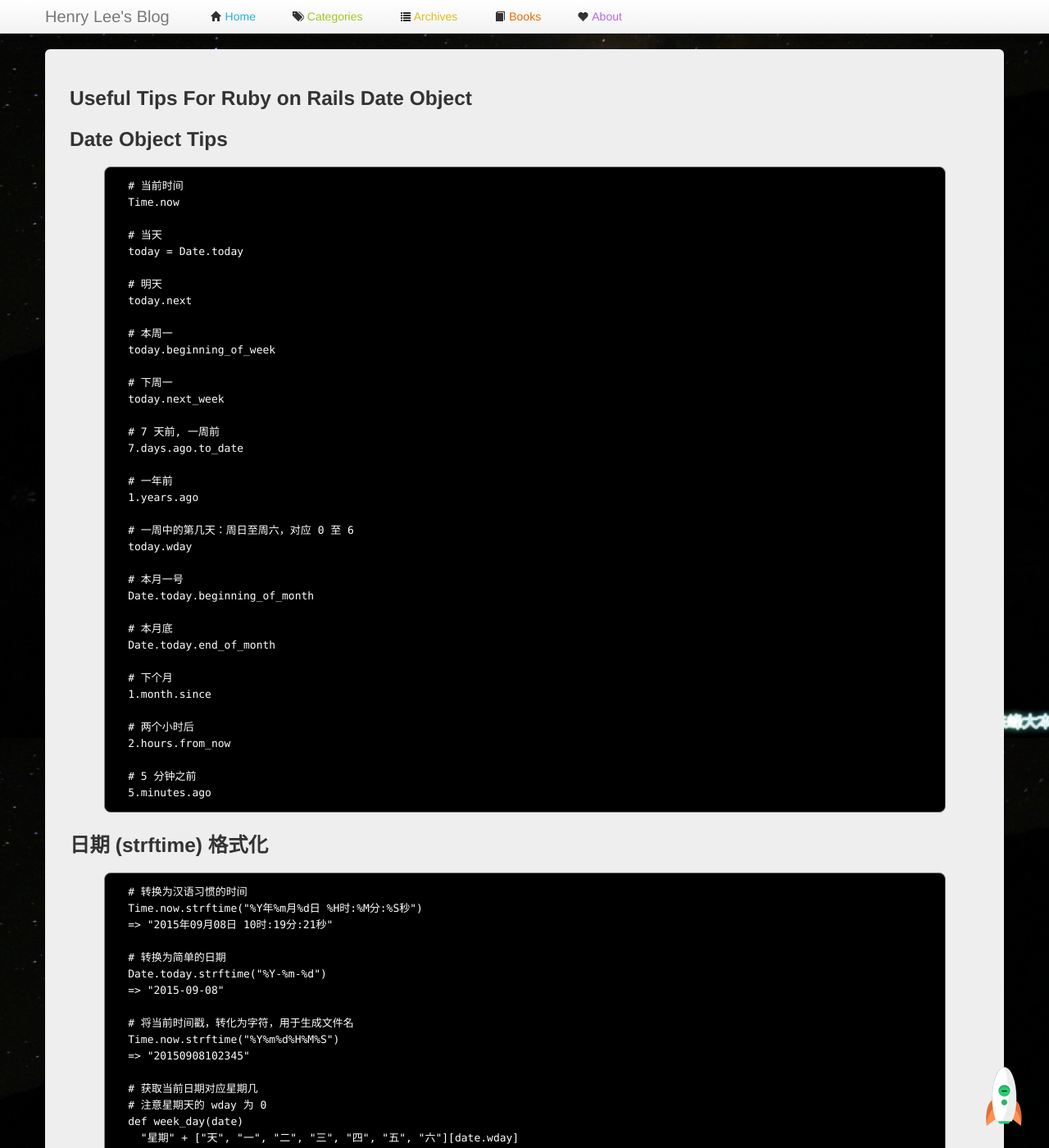
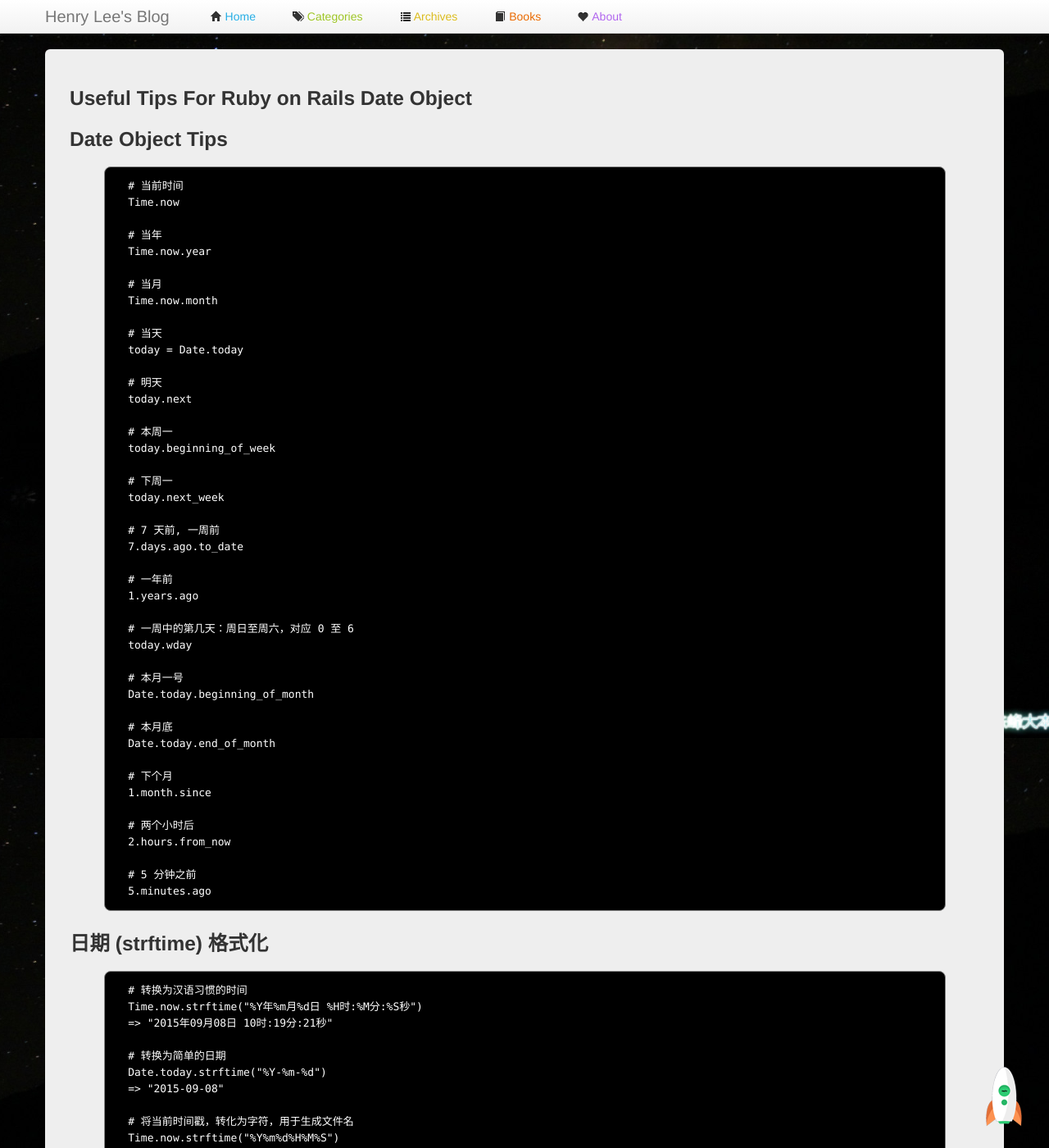
Before and after one commit to manageyp/manageyp.github.com, a Jekyll site: the page built from _posts/2012-11-09-useful-tips-for-ror-date-object.html, in a window 1280 px wide and 1400 px high. Shown: the whole window at 82% size. Built offline with Jekyll 4.4.1, drawn with Linux system fonts in a browser that asks for light colours; comment, search, counter and statistics services are not loaded.

Commit message:
[Change] add useful command lines

```diff
--- a/_posts/2012-11-09-useful-tips-for-ror-date-object.html
+++ b/_posts/2012-11-09-useful-tips-for-ror-date-object.html
@@ -11,6 +11,12 @@ record_on: 2012-11-09
 <pre class="prettyprint lang-html">
   # 当前时间
   Time.now
+
+  # 当年
+  Time.now.year
+
+  # 当月
+  Time.now.month
 
   # 当天
   today = Date.today
--- a/_posts/2015-10-03-ruijie-switches-configuration-commands.html
+++ b/_posts/2015-10-03-ruijie-switches-configuration-commands.html
@@ -43,6 +43,9 @@ RG-S6000系列交换机通过业界最先进的虚拟化技术可以大幅提高
   > switchport access vlan 2
   > show vlan
 
+  # 查询当前配置信息
+  > show running-config
+
   # TODO 待完善
 
   </pre>
```
